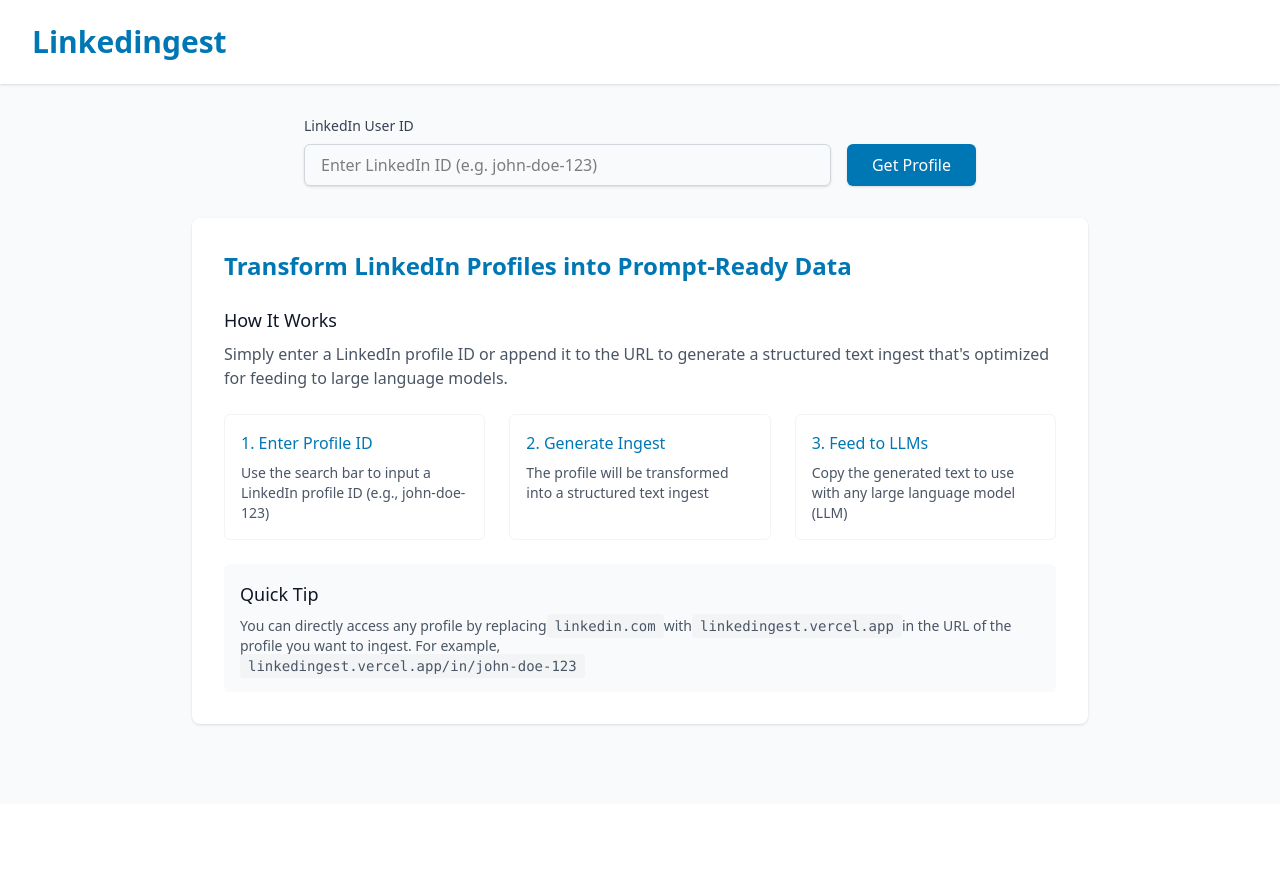
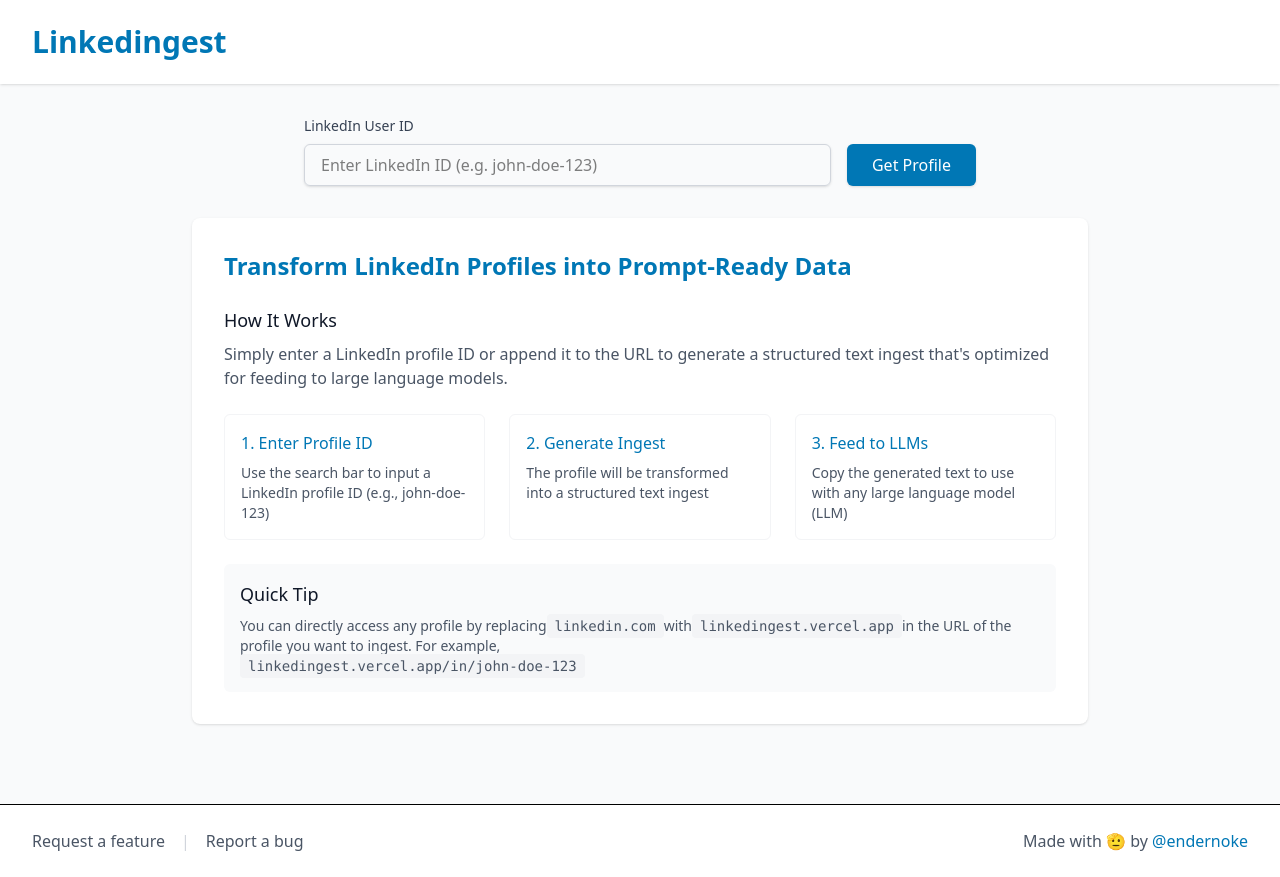
Before and after one commit to endernoke/linkedingest, a React (Vite) app in the folder frontend/: page / in a window 1280 px wide. Before the commit the page ends 804 px from the top, so only its background shows below. Built offline with nearby package versions, Linux system fonts and the light colour scheme.

Commit message:
Add footer

```diff
--- a/frontend/src/App.jsx
+++ b/frontend/src/App.jsx
@@ -4,6 +4,7 @@
 import SearchForm from './components/SearchForm';
 import ProfilePage from './components/ProfilePage';
 import Welcome from './components/Welcome';
+import Footer from './components/Footer';
 
 function App() {
   return (
@@ -29,6 +30,7 @@
             <Route path="/in/*" element={<ProfilePage />} />
           </Routes>
         </main>
+        <Footer />
       </div>
     </BrowserRouter>
   );
--- /dev/null
+++ b/frontend/src/components/Footer.jsx
@@ -0,0 +1,44 @@
+import React from 'react';
+
+function Footer() {
+  return (
+    <footer className="bg-white border-t mt-auto">
+      <div className="max-w-7xl mx-auto px-4 py-6 sm:px-6 lg:px-8">
+        <div className="flex flex-col sm:flex-row justify-between items-center gap-4">
+          <div className="flex gap-4">
+            <a
+              href="https://github.com/endernoke/linkedingest/issues/new?template=feature_request.md"
+              target="_blank"
+              rel="noopener noreferrer"
+              className="text-gray-600 hover:text-linkedin-blue transition-colors"
+            >
+              Request a feature
+            </a>
+            <span className="text-gray-300">|</span>
+            <a
+              href="https://github.com/endernoke/linkedingest/issues/new?template=bug_report.md"
+              target="_blank"
+              rel="noopener noreferrer"
+              className="text-gray-600 hover:text-linkedin-blue transition-colors"
+            >
+              Report a bug
+            </a>
+          </div>
+          <div className="text-gray-600">
+            Made with <span role="img" aria-label="saluting face">🫡</span> by{' '}
+            <a
+              href="https://www.linkedin.com/in/james-zheng-zi"
+              target="_blank"
+              rel="noopener noreferrer"
+              className="text-linkedin-blue hover:text-linkedin-darker transition-colors"
+            >
+              @endernoke
+            </a>
+          </div>
+        </div>
+      </div>
+    </footer>
+  );
+}
+
+export default Footer;
```
